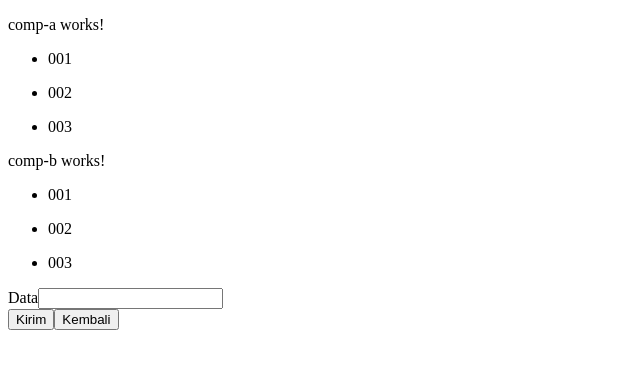
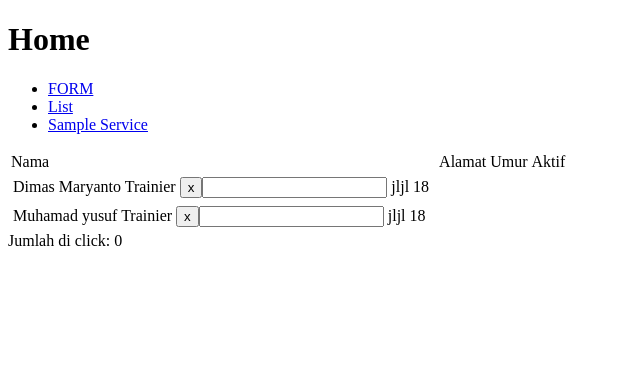
Before and after one commit to tabeldatadotcom/angular-bootcamp-2019, an Angular app: page /list in a window 1280 px wide. Shown: the top 368 px of the page, without its empty margins (0-640 px from the left). Built offline with nearby package versions, Linux system fonts and the light colour scheme.

Commit message:
update routering

```diff
--- a/src/app/app.component.html
+++ b/src/app/app.component.html
@@ -1,6 +1,15 @@
-<div>
-    <app-comp-a></app-comp-a>
-</div>
-<div>
-    <app-comp-b></app-comp-b>
-</div>
+<h1>Home</h1>
+<ul>
+    <li>
+        <a [routerLink]="['/', 'form']">FORM</a>
+    </li>
+    <li>
+        <a [routerLink]="['/', 'list']">List</a>
+    </li>
+    <li>
+        <a [routerLink]="['/', 'sample-service']">Sample Service</a>
+    </li>
+</ul>
+
+
+<router-outlet></router-outlet>
--- a/src/app/app.module.ts
+++ b/src/app/app.module.ts
@@ -1,6 +1,7 @@
 import { BrowserModule } from '@angular/platform-browser';
 import { NgModule } from '@angular/core';
 import { ReactiveFormsModule } from '@angular/forms'
+import { RouterModule, Routes } from '@angular/router';
 
 import { AppComponent } from './app.component';
 import { ListComponent } from './list/list.component';
@@ -10,6 +11,20 @@ import { CellComponent } from './list/cell/cell.component';
 import { CompAComponent } from './sample-service/comp-a/comp-a.component';
 import { CompBComponent } from './sample-service/comp-b/comp-b.component';
 import { DataMahasiswaService } from './sample-service/data-mahasiswa.service';
+import { SampleServiceComponent } from './sample-service/sample-service.component';
+
+const appRoutes: Routes = [
+  { path: 'form',
+    component: FormReactiveComponent
+  },
+  { path: 'list',
+      component: ListComponent
+  },
+  {
+    path: 'sample-service',
+    component: SampleServiceComponent
+  }
+];
 
 @NgModule({
   declarations: [
@@ -19,11 +34,13 @@ import { DataMahasiswaService } from './sample-service/data-mahasiswa.service';
     PembelianComponent,
     CellComponent,
     CompAComponent,
-    CompBComponent
+    CompBComponent,
+    SampleServiceComponent
   ],
   imports: [
     BrowserModule,
-    ReactiveFormsModule
+    ReactiveFormsModule,
+    RouterModule.forRoot(appRoutes, {})
   ],
   providers: [DataMahasiswaService],
   bootstrap: [AppComponent]
--- a/src/app/sample-service/data-mahasiswa.service.ts
+++ b/src/app/sample-service/data-mahasiswa.service.ts
@@ -4,6 +4,7 @@ import { Injectable } from '@angular/core';
 export class DataMahasiswaService {
 
   private _list: string[] = [];
+  private data: string;
 
   constructor() {
     this._list = ['001', '002', '003'];
@@ -14,7 +15,7 @@ export class DataMahasiswaService {
   }
 
  addItem(data: string){
-    this.list.push(data);
+    this._list.push(data);
   }
 
 }
--- /dev/null
+++ b/src/app/sample-service/sample-service.component.ts
@@ -0,0 +1,16 @@
+import { Component } from "@angular/core";
+
+@Component({
+    selector: 'app-sample-service',
+    template: `
+    <div>
+        <app-comp-a></app-comp-a>
+    </div>
+    <div>
+        <app-comp-b></app-comp-b>
+    </div>
+    `
+})
+export class SampleServiceComponent{
+
+}
```
